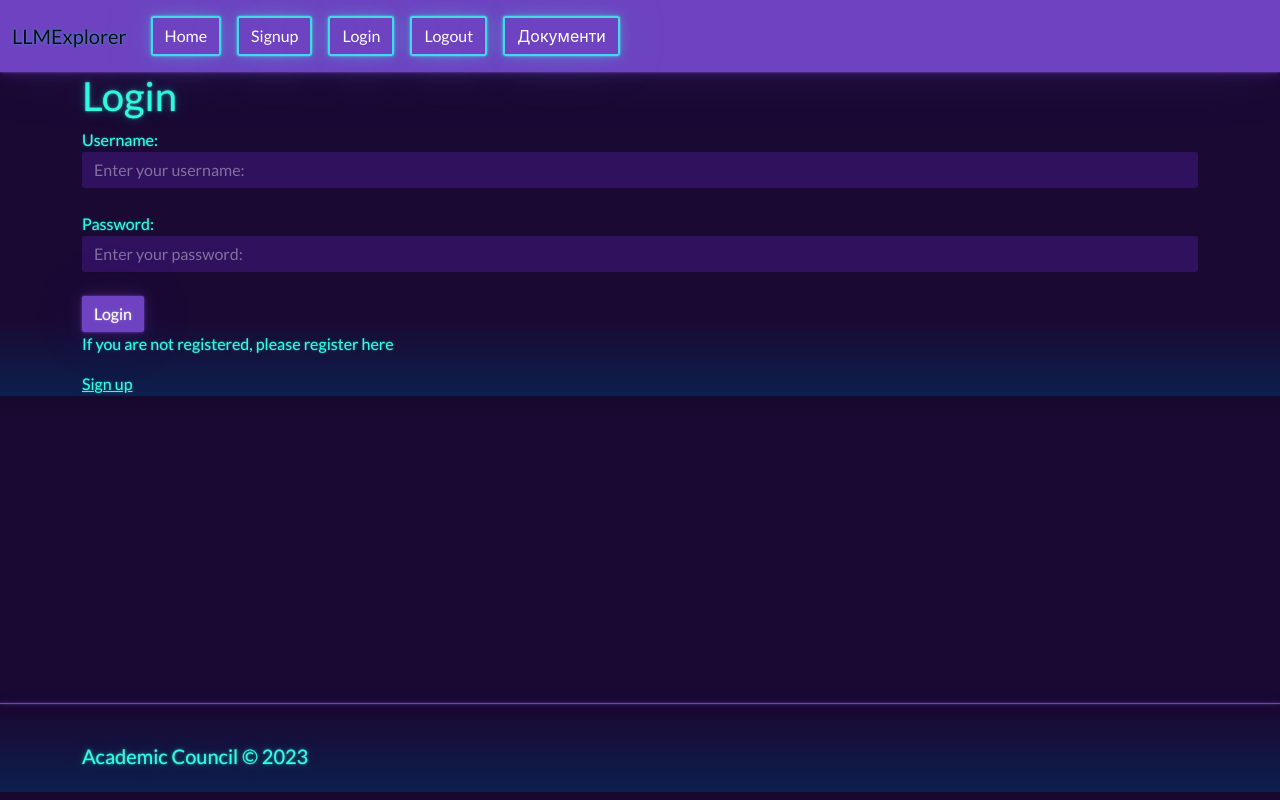
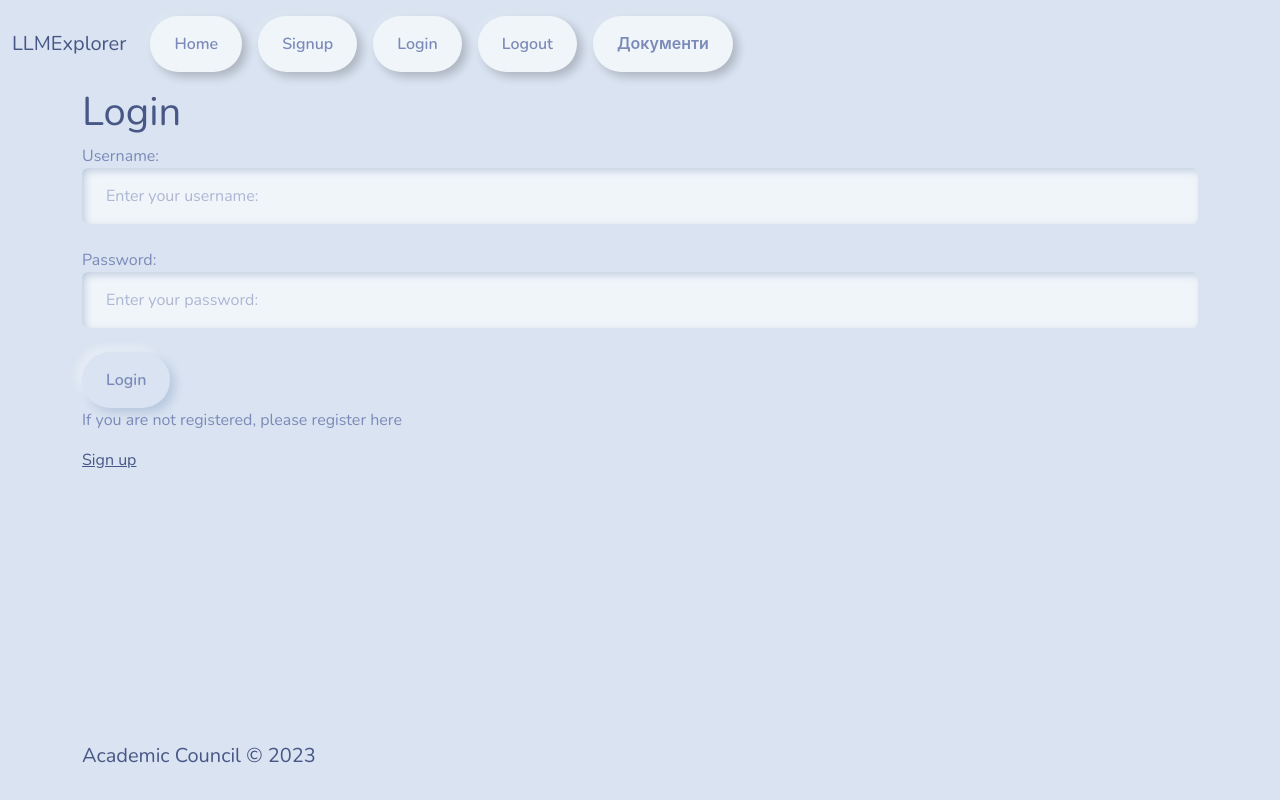
Before and after one commit to svybu/LLMExplorer, a FastAPI app: page /auth/login/ in a window 1280 px wide. Run offline with FastAPI, Linux system fonts and the light colour scheme; parts of the project's set-up code (start-up, migrations or seed data) failed here and were passed over.

Commit message:
frontfinal

```diff
--- a/templates/base.html
+++ b/templates/base.html
@@ -7,13 +7,13 @@
           content="width=device-width, user-scalable=no, initial-scale=1.0, maximum-scale=1.0, minimum-scale=1.0">
     <meta http-equiv="X-UA-Compatible" content="ie=edge">
 
-    <link rel="stylesheet" href=https://bootswatch.com/5/vapor/bootstrap.min.css>
+    <link rel="stylesheet" href=https://bootswatch.com/5/morph/bootstrap.min.css>
 
-    <link rel="shortcut icon" href="./static/llme.png">
+    <link rel="shortcut icon" href="/static/img/logo_2.png">
     <title>LLMExplorer</title>
 </head>
 <body>
-<nav class="navbar navbar-expand-lg bg-primary" data-bs-theme="dark">
+<nav class="navbar navbar-expand-lg bg-body-tertiary" data-bs-theme="light">
   <div class="container-fluid">
         <a class="navbar-brand" href="/">LLMExplorer</a>
     <button class="navbar-toggler" type="button" data-bs-toggle="collapse" data-bs-target="#navbarColor03" aria-controls="navbarColor03" aria-expanded="false" aria-label="Toggle navigation">
--- a/templates/index.html
+++ b/templates/index.html
@@ -6,7 +6,7 @@
     <br>
     <div class="text-center">
         <a href="/">
-            <img src="/static/img/logollme.png" class="blurred-edge" alt="logo.png" height="550">
+            <img src="/static/logollme.png" class="blurred-edge" alt="logo.png" height="550">
         </a>
     </div>
 </div>
--- a/templates/login.html
+++ b/templates/login.html
@@ -12,7 +12,7 @@
                         <input class="form-control" type="text" id="username" name="username" placeholder="Enter your username:" required><br>
                         <label class="login-label" for="password">Password:</label>
                         <input class="form-control" type="password" id="password" name="password" placeholder="Enter your password:" required><br>
-                        <button class="btn btn-primary" id="submitBtn">Login</button>
+                        <button class="btn btn-light" id="submitBtn">Login</button>
                     </form>
                 </div>
             <div class="login-footer">
```
Also changed, not shown: static/img/logo_2.png (added), static/img/logo_llme.png (added), static/img/ukraine.png (renamed from static/ukraine.png), static/logollme.png (deleted), 1 other file.
